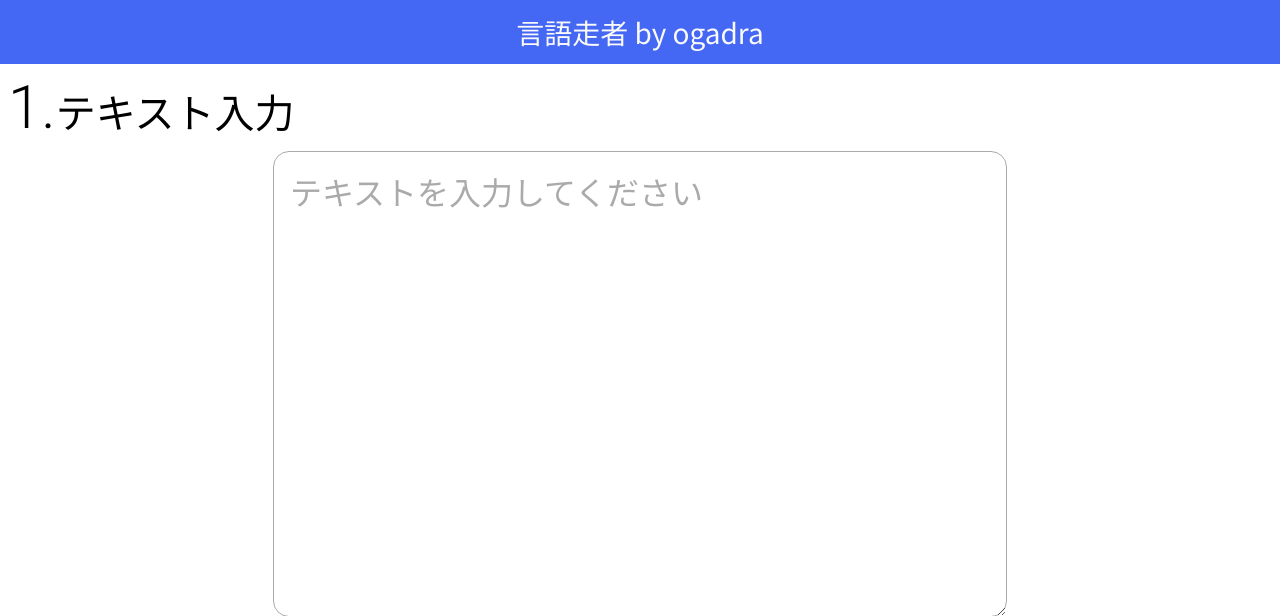
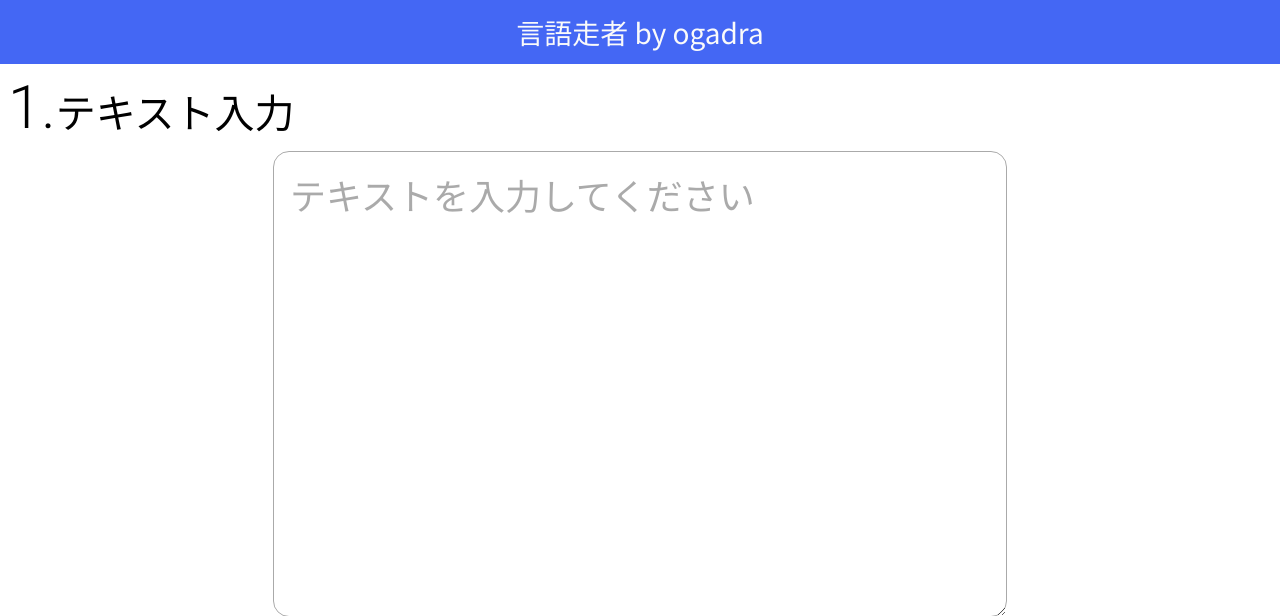
Before and after one commit to ogadra/phrase_cutter, a PHP site: page / in a window 1280 px wide. Shown: the top 616 px of the page. Run offline with PHP 8.4, Linux system fonts and the light colour scheme; some libraries are stand-ins or nearby versions.

Commit message:
css update

```diff
--- a/style.css
+++ b/style.css
@@ -86,7 +86,7 @@ textarea {
     height: 54vmin;
     border:1px solid #aaa;
 
-    font-size: 4vmin;
+    font-size: 4.5vmin;
     padding: 2vmin;
 }
 
```
